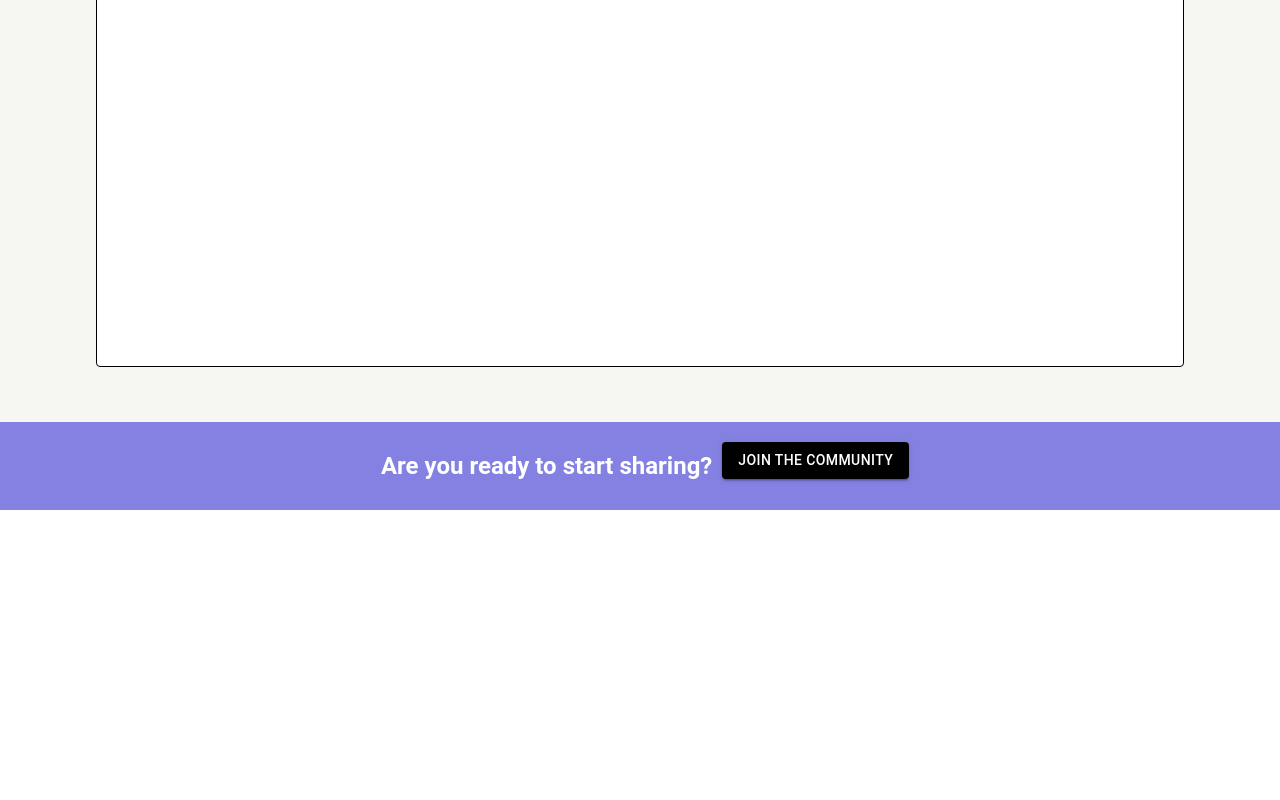
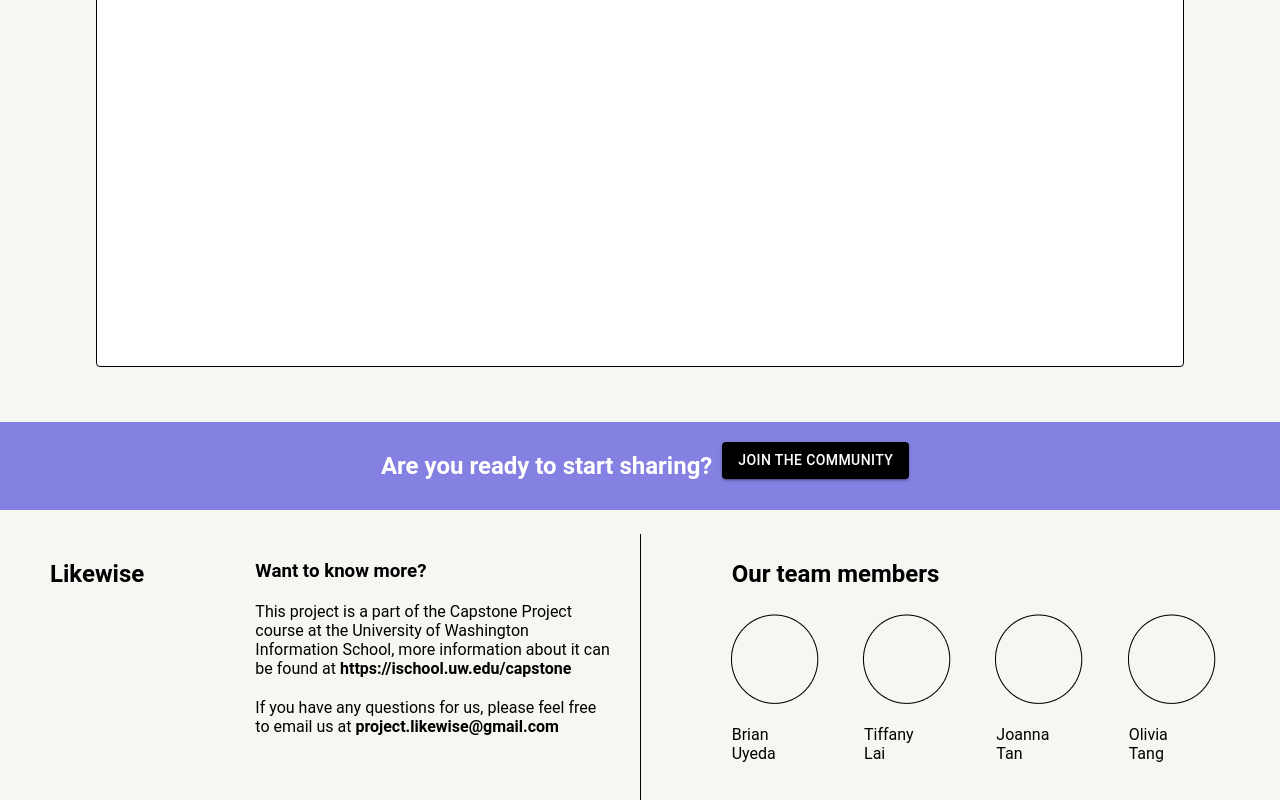
Before and after one commit to chandelier05/likewise, a React (Create React App) app in the folder likewise/: page / in a window 1280 px wide. Shown: the part 1401-2201 px from the top of the page. Before the commit the page ends 1911 px from the top, so only its background shows below. Built offline with nearby package versions, Linux system fonts and the light colour scheme.

Commit message:
footer stuff

```diff
--- a/likewise/src/App.js
+++ b/likewise/src/App.js
@@ -3,7 +3,7 @@ import './App.css';
 import Navbar from './components/navbar/Navbar';
 import Section1 from './components/section1/index';
 import Significance from './components/section2/Significance';
-
+import Footer from './components/footer/Footer';
 
 function App() {
   return (
@@ -16,7 +16,7 @@ function App() {
         <Significance/>
       </div>
       <footer>
-
+        <Footer/>
       </footer>
     </div>
   );
--- a/likewise/src/components/footer/Footer.js
+++ b/likewise/src/components/footer/Footer.js
@@ -1,21 +1,65 @@
 import React from 'react';
-import {makeStyles, Container, Button, Grid} from '@material-ui/core';
+import {makeStyles, Container, Button, Grid, Box} from '@material-ui/core';
 import './style.css';
+import circle from "../../assets/circle.PNG";
+
+const useStyles = makeStyles(theme => ({
+    root: {
+        backgroundColor: "#F6F6F2",
+        padding: "40px 40px",
+    }
+}));
 
 export default function Footer(props) {
+    const classes = useStyles();
     return (
-        <Box>
-            <Grid container>
-                <Grid item>
+        <Box class={classes.root}>
+            <Grid container spacing={4}>
+                <Grid item sm={2}>
                     <h2>
                         Likewise
                     </h2>
                 </Grid>
-                <Grid item>
-
+                <Grid item sm={4}>
+                    <h3>
+                        Want to know more?
+                    </h3>
+                    <p>
+                        This project is a part of the Capstone Project course at the University of Washington
+                        Information School, more information about it can be found at <span style={{fontWeight: "bold"}}>
+                            https://ischool.uw.edu/capstone </span>
+                    </p>
+                    <p>
+                        If you have any questions for us, please feel free to email us at <span style={{fontWeight: "bold"}}>
+                            project.likewise@gmail.com </span>
+                    </p>
                 </Grid>
-                <Grid item>
-
+                <Grid container item sm={1} style={{padding:"0", width:"5px"}} id="line">
+                    <hr width="0.5" size="300" style={{background: "black",
+                    border: "none"}}></hr>
+                </Grid>
+                <Grid item sm={5}>
+                    <h2 style={{paddingBottom: "20px"}}>
+                        Our team members
+                    </h2>
+                    <Grid container spacing={6}>
+                        <Grid item sm={3}>
+                            <img src={circle}/>
+                            <p>Brian Uyeda</p>
+                        </Grid>
+                        <Grid item sm={3}>
+                        <img src={circle}/>
+                            <p>Tiffany Lai</p>
+                        </Grid>
+                        <Grid item sm={3}>
+                        <img src={circle}/>
+                            <p>Joanna Tan</p>
+                        </Grid>
+                        <Grid item sm={3}>
+                        <img src={circle}/>
+                            <p>Olivia Tang</p>
+                        </Grid>
+                    </Grid>
                 </Grid>
             </Grid>
         </Box>
--- a/likewise/src/components/section2/style.css
+++ b/likewise/src/components/section2/style.css
@@ -1,3 +1,9 @@
 h1, h2, h3, p {
     padding: 10px;
 }
+
+@media (min-width: 600px) {
+    #line {
+        flex-basis: 5.333333% !important;
+    }
+}
```
Also changed, not shown: likewise/src/assets/circle.PNG (added).
